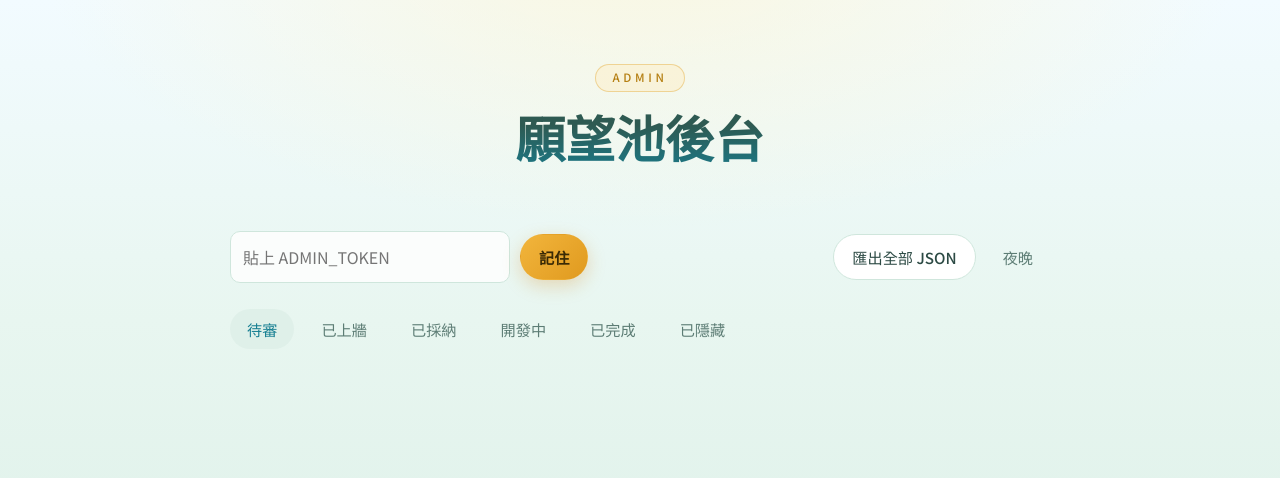
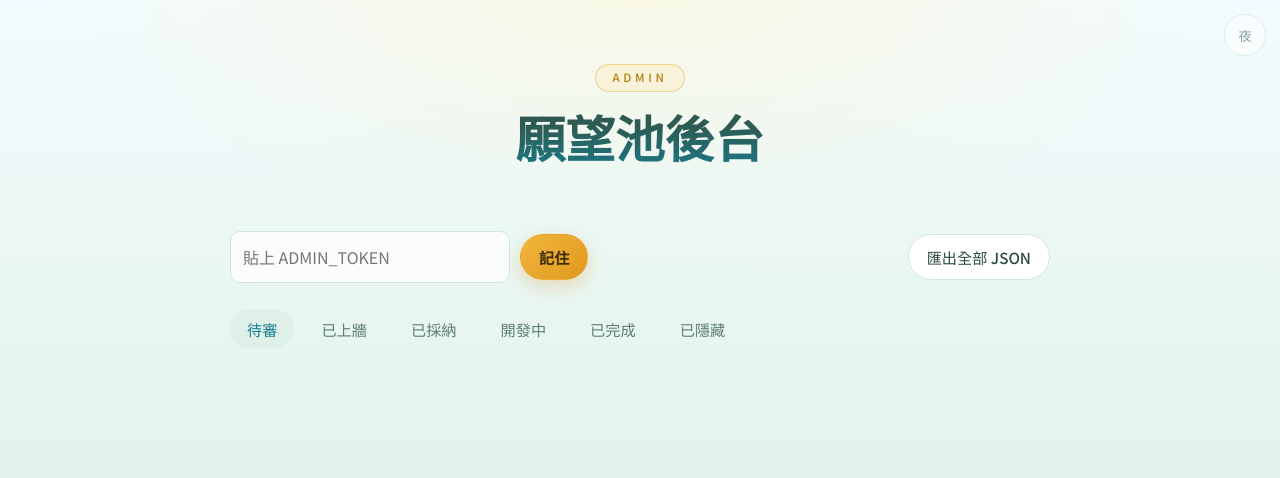
Before and after one commit to yazelin/wish-pool, a plain HTML site: page admin.html in a window 1280 px wide. Drawn offline with Linux system fonts and the light colour scheme.

Commit message:
feat(web): 主題切換鈕收進右上角小圓鈕(三頁一致,不佔工具列)

```diff
--- a/admin.html
+++ b/admin.html
@@ -20,6 +20,7 @@
   </script>
 </head>
 <body>
+  <button id="theme-toggle" class="theme-corner" aria-label="切換晨光或夜晚">夜</button>
   <div class="wrap">
     <header class="hero"><span class="kicker">Admin</span><h1>願望池後台</h1></header>
     <div class="bar">
@@ -27,7 +28,6 @@
       <button id="save-token" class="primary">記住</button>
       <span class="spacer"></span>
       <button id="export">匯出全部 JSON</button>
-      <button class="sort" id="theme-toggle" aria-label="切換晨光或夜晚">夜晚</button>
     </div>
     <div class="bar">
       <button class="sort active" data-status="pending">待審</button>
--- a/admin.js
+++ b/admin.js
@@ -117,7 +117,7 @@ if (localStorage.getItem(TK)) load()
 const themeBtn = document.querySelector('#theme-toggle')
 if (themeBtn) {
   const isDay = () => document.documentElement.classList.contains('theme-day')
-  const sync = () => { themeBtn.textContent = isDay() ? '夜晚' : '晨光' }
+  const sync = () => { themeBtn.textContent = isDay() ? '夜' : '晨' }
   themeBtn.onclick = () => {
     document.documentElement.classList.toggle('theme-day')
     try { localStorage.setItem('wishpool_theme', isDay() ? 'day' : 'night') } catch (e) { /* ignore */ }
--- a/app.js
+++ b/app.js
@@ -544,7 +544,7 @@ document.querySelectorAll('.sort[data-sort]').forEach((b) => b.setAttribute('ari
 
 /* 主題切換:預設晨光,可切夜晚(記在 localStorage) */
 const themeBtn = $('#theme-toggle')
-function syncThemeBtn() { themeBtn.textContent = isDay() ? '夜晚' : '晨光' }
+function syncThemeBtn() { themeBtn.textContent = isDay() ? '夜' : '晨' }
 themeBtn.onclick = () => {
   document.documentElement.classList.toggle('theme-day')
   try { localStorage.setItem('wishpool_theme', isDay() ? 'day' : 'night') } catch (e) { /* ignore */ }
--- a/board.js
+++ b/board.js
@@ -39,7 +39,7 @@ load()
 const themeBtn = document.querySelector('#theme-toggle')
 if (themeBtn) {
   const isDay = () => document.documentElement.classList.contains('theme-day')
-  const sync = () => { themeBtn.textContent = isDay() ? '夜晚' : '晨光' }
+  const sync = () => { themeBtn.textContent = isDay() ? '夜' : '晨' }
   themeBtn.onclick = () => {
     document.documentElement.classList.toggle('theme-day')
     try { localStorage.setItem('wishpool_theme', isDay() ? 'day' : 'night') } catch (e) { /* ignore */ }
--- a/styles.css
+++ b/styles.css
@@ -290,3 +290,10 @@ html.theme-day body { background:
 .theme-day .shot { border-color: #d5e9df; }
 .star-meta { flex: none; font-size: .76rem; color: var(--dim); font-variant-numeric: tabular-nums; padding-left: 2px; }
 .theme-day .star-meta { color: #a08a4e; }
+
+/* 主題切換:右上角低調小圓鈕(z 低於 sheet/modal,不蓋內容) */
+.theme-corner { position: fixed; top: 14px; right: 14px; z-index: 40; width: 42px; height: 42px; min-height: 0;
+  padding: 0; border-radius: 50%; display: flex; align-items: center; justify-content: center;
+  font-size: .82rem; background: var(--surface-2); border: 1px solid var(--border); color: var(--muted); opacity: .72; }
+.theme-corner:hover { opacity: 1; color: var(--amber-soft); border-color: var(--amber-deep); transform: none; }
+.theme-day .theme-corner { background: rgba(255,255,255,.8); border-color: #cfe6dc; color: #5d7d75; }
```
Also changed, not shown: board.html (+1 -1 lines), index.html (+1 -1 lines).
